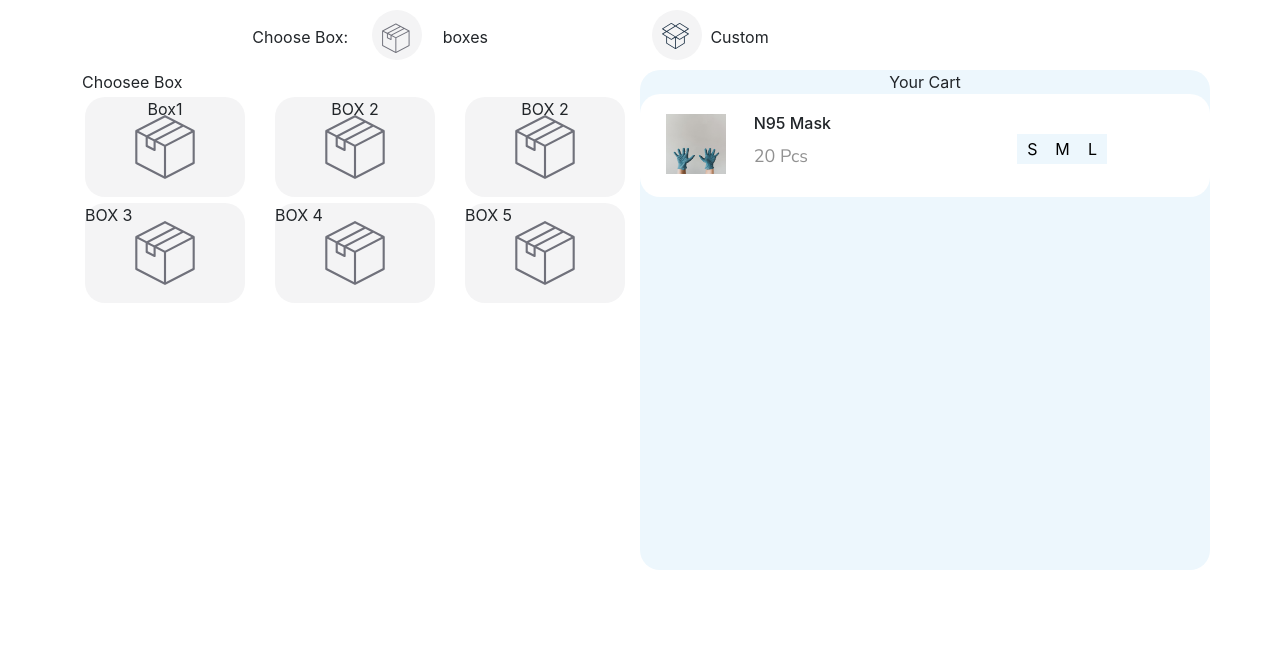
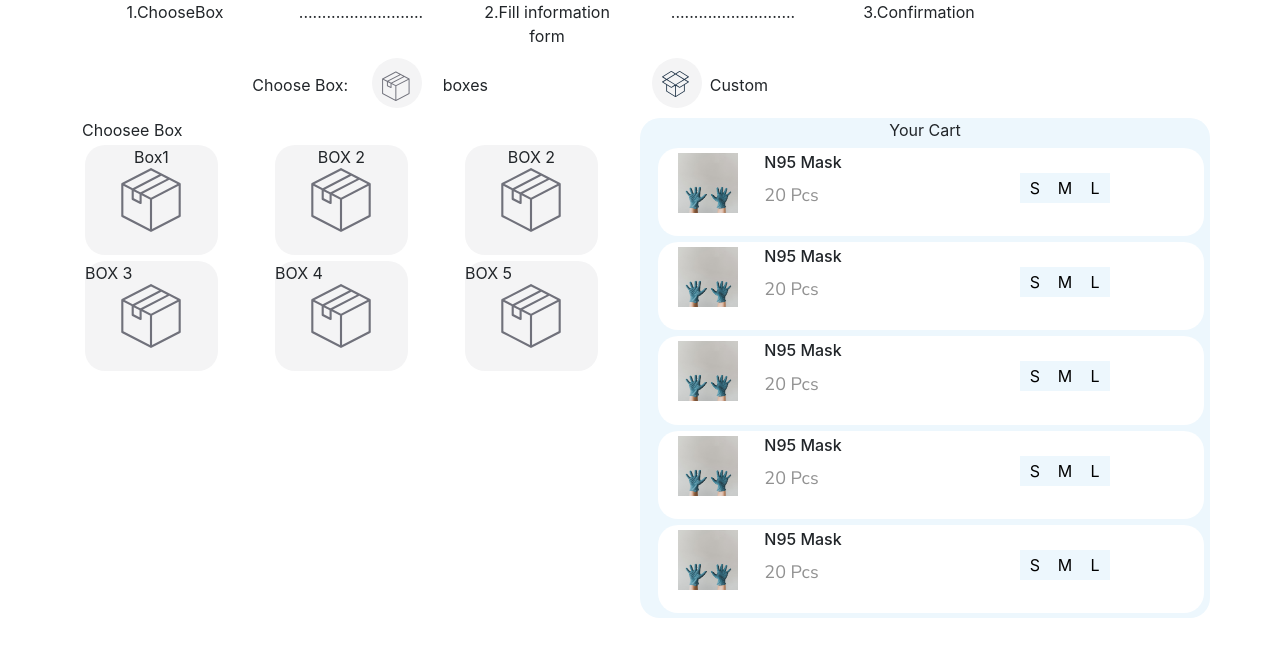
Before and after one commit to ahmedkhalid136/FlegeBOX-FINALIZED, a React (Create React App) app: page /Box in a window 1280 px wide. Shown: the top 656 px of the page. Built offline with nearby package versions, Linux system fonts and the light colour scheme.

Commit message:
structure basic done

```diff
--- a/src/components/Box/Box.css
+++ b/src/components/Box/Box.css
@@ -2,7 +2,8 @@
 .boxes {
   background: #f4f4f5;
   border-radius: 20px;
-  height: 100px;
+  height: 110px;
+  width:80%;
   margin: 3px;
   position: relative;
 }
--- a/src/components/Box/Box.js
+++ b/src/components/Box/Box.js
@@ -6,6 +6,19 @@ function Box() {
   return (
     <div>
       <div className="container">
+        {/* Header */}
+        <div className="container-fluid">
+       <div className="row">
+         <div className="col-lg-2">
+           1.ChooseBox
+         </div>
+         <div className="col-lg-2">...........................</div>
+         <div className="col-lg-2">2.Fill information form </div>
+         <div className="col-lg-2">...........................</div>
+         <div className="col-lg-2">3.Confirmation</div>
+       </div>
+        </div>
+        {/* Choose Box Header */}
         <div className="row fullLine">
           <div className="col-lg-3  RightText chooseboxHead">Choose Box:</div>
           <div className="col-lg-3">
@@ -31,7 +44,7 @@ function Box() {
           </div>
           <div className="col-lg-3">
           <div className="row">
-              <div className="col-lg-1 ">
+              <div className="col-lg-2 ">
                 <div className="Icons">
                 <svg
                     width="30"
@@ -47,11 +60,12 @@ function Box() {
                   </svg>
                 </div>
               </div>
-              <div className="col-lg-5 RightText">Custom</div>
+              <div className="col-lg-4 RightText">Custom</div>
             </div>
           </div>
           <div className="col-lg-3"></div>
         </div>
+        {/* 2 Main components box and cart */}
         <div className="row">
           <div className="col-lg-6" style={{ textAlign: "left" }}>
             Choosee Box
@@ -166,6 +180,10 @@ function Box() {
             Your Cart
             <div className="col-lg-12">
               <WhiteProduct/>
+              <WhiteProduct/>
+              <WhiteProduct/>
+              <WhiteProduct/>
+              <WhiteProduct/>
             </div>
           </div>
         </div>
--- a/src/components/Box/Whiteproducts.js
+++ b/src/components/Box/Whiteproducts.js
@@ -13,7 +13,11 @@ export default function WhiteProduct() {
         position: "relative",
         backgroundColor:"#FFFFFF",
         borderRadius: "20px",
-        padding: "20px 10px 10px",
+        padding: "5px 5px 10px 5px",
+        width:"100%",
+        margin:"6px",
+
+
       }}
     >
       <div className="col-lg-2">
```
